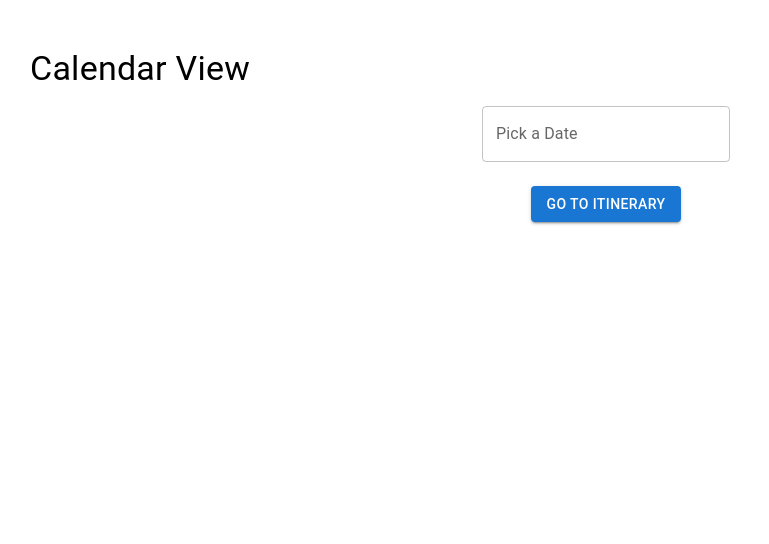
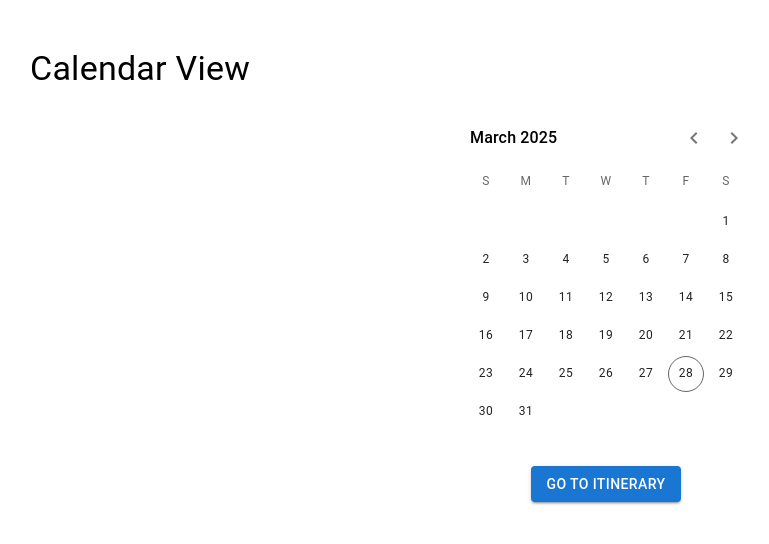
Before and after one commit to malicesand/LetsGeaux, a React app: page /calendar in a window 1280 px wide. Shown: the top 544 px of the page, without its empty margins (34-803 px from the left). Built offline with nearby package versions, Linux system fonts and the light colour scheme.

Commit message:
added calendar

```diff
--- a/src/client/components/Calendar.tsx
+++ b/src/client/components/Calendar.tsx
@@ -5,29 +5,53 @@ import { Container, Typography, Box, Button } from '@mui/material';
  import { DatePicker } from '@mui/x-date-pickers';
   import { LocalizationProvider } from '@mui/x-date-pickers/LocalizationProvider';
 import { useNavigate } from 'react-router-dom';
+import { DateCalendar } from '@mui/x-date-pickers/DateCalendar';
+// import { StaticDatePicker } from '@mui/x-date-pickers/StaticDatePicker';
+import { PickersDay, PickersDayProps } from '@mui/x-date-pickers/PickersDay';
 
 
 
 
  const Calender: React.FC = () => {
-  const [selectedDate, setSelectedDate] = useState<Date | null>(null);
+  const [selectedDate, setSelectedDate] = useState<Date[]>([]);
 const navigate = useNavigate();
 
-const handleDateChange = (date: Date | null) => {
-  setSelectedDate(date);
+const handleDateChange = (newDate: Date | null) => {
+  if (newDate) {
+    setSelectedDate((prevDates) => {
+      const dateString = newDate.toDateString();
+      const exists = prevDates.some(date => date.toDateString() === dateString);
+      if (exists) {
+        // Deselect the date if already selected
+        return prevDates.filter(date => date.toDateString() !== dateString);
+      } else {
+        // Add the date if not already selected
+        return [...prevDates, newDate];
+      }
+    });
+  }
 };
 
 
 
 const handleRedirect = () => {
-  if (selectedDate) {
-    const formattedDate = selectedDate.toISOString().split('T')[0]
+  if (selectedDate.length) {
+
 // redirect to itinerary page once days are selected
+navigate('/itinerary', { state: { selectedDates: selectedDate } })
+ }
+}
 
 
-navigate('/itinerary')
- }
-}
+
+const CustomPickersDay = (props: PickersDayProps<Date>) => {
+  const { day, selected, ...rest } = props;
+  const isSelected = selectedDate.some(
+    (selectedDate) => selectedDate.toDateString() === day.toDateString()
+  );
+  return <PickersDay {...rest} day={day} selected={isSelected} />;
+};
+
 
 return(
 <LocalizationProvider dateAdapter={AdapterDateFns}>
@@ -37,24 +61,20 @@ return(
         </Typography>
 
         <Box display="flex" justifyContent="center" alignItems="center" my={2}>
-          <DatePicker
-                label="Pick a Date"
-                value={selectedDate}
-                onChange={handleDateChange}
-                slots={{ textField: TextField }}
-            slotProps={{
-              textField: {
-                label: "Pick a Date",
-                variant: "outlined",
-              },
-            }}
-          />
+        <DateCalendar
+  value={null}
+  onChange={handleDateChange}
+  views={['day']}
+  slots={{
+    day: CustomPickersDay,
+  }}
+/>
+
         </Box>
 
-        {selectedDate && (
-          <Typography variant="h6" color="primary" align="center">
-              Selected Date: {selectedDate.toLocaleDateString()}
-
+        {selectedDate.length > 0 && (
+           <Typography variant="h6" align="center" color="primary" mt={2}>
+            Selected: {selectedDate.map(date => date.toLocaleDateString()).join(", ")}
           </Typography>
         )}
 
--- a/src/client/components/Itineraray.tsx
+++ b/src/client/components/Itineraray.tsx
@@ -1,13 +1,19 @@
 import React, { use, useEffect, useState } from 'react';
+import { useLocation } from 'react-router-dom';
+
 //import axios from 'axios';
 import { useParams } from 'react-router-dom';
 import {Container,Typography, Box } from '@mui/material';
 import axios from 'axios';
+import { List, ListItem, ListItemText } from '@mui/material';
+
 
 const Itinerary: React.FC = () => {
 //const { date } = useParams();
+const { state } = useLocation();
+
 const[itinerary, setItinerary] = useState<any>(null);
-
+const selectedDates = state?.selectedDates || [];
 
 
 //GET
@@ -20,10 +26,12 @@ const getItinerary = async() =>{
   }
 }
 
-// hook -- unction to perform side effects
+// hook -- function to perform side effects
 useEffect(()=>{
+  if(selectedDates.length > 0 ){
   getItinerary();
-})
+  }
+},[selectedDates])
 //POST
 
 const postItinerary = async() =>{
@@ -39,7 +47,7 @@ const postItinerary = async() =>{
 //PATCH
 const patchtItinerary = async(id: number, updateData: any) =>{
   try{
-  const ressponse = axios.patch(`/api/itinerary/${id}`);
+  const response = axios.patch(`/api/itinerary/${id}`);
 
 }catch(err){
   console.error("Error updating itinerary:", err)
@@ -62,20 +70,58 @@ const deleteItinerary = async(id: number) =>{
 return(
   <Container>
   <Typography variant="h4" gutterBottom>
-    Itinerary Time!
+    Itinerary
   </Typography>
 
   <Box my={2}>
+  {/* {selectedDates.length > 0 && (
+  <Typography variant="h6" color="primary">
+    Selected Dates: {selectedDates.map((date: { toLocaleDateString: () => any; }) => date.toLocaleDateString()).join(", ")}
+  </Typography>
+)} */}
+
+
+
+
+
+
     {itinerary ? (
       <div>
         <Typography variant="h6">Activity: {itinerary.name}</Typography>
         <Typography variant="body1">Description: {itinerary.notes}</Typography>
-        {/* Render more itinerary details here */}
+        {/* willRender more itinerary details here */}
       </div>
     ) : (
       <Typography variant="h6">Loading itinerary...</Typography>
+
     )}
+
+
+
+
   </Box>
+  <Box my={3}>
+        {selectedDates.length > 0 ? (
+          <div>
+            <Typography variant="h6" color="primary" gutterBottom>
+              Selected Dates:
+            </Typography>
+            <List>
+              {selectedDates.map((date: any, index: any) => (
+                <ListItem key={index}>
+                  <ListItemText primary={date.toLocaleDateString()} />
+                </ListItem>
+              ))}
+            </List>
+          </div>
+        ) : (
+          <Typography variant="body1">No dates selected.</Typography>
+        )}
+              </Box>
+
+
+
+
 </Container>
 );
 }
```
Also changed, not shown: 1 other file (tests, documents, lock files or other folders).
